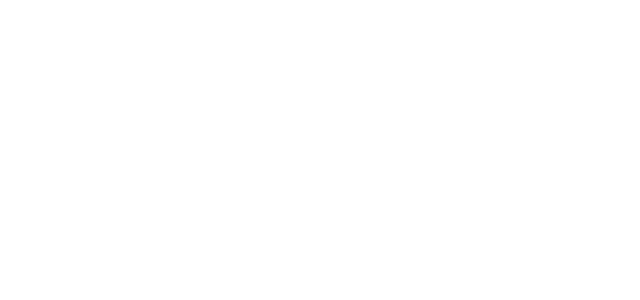
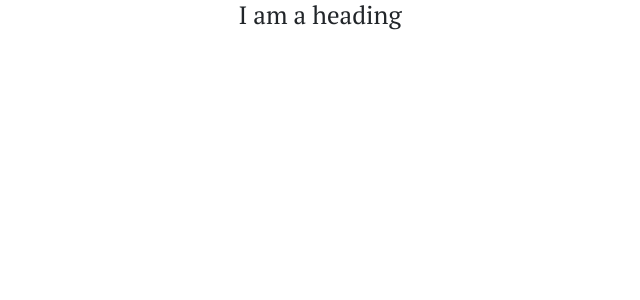
Before and after one commit to cartacioS/Front-End, a React (Create React App) app in the folder group-up/: page /requestform in a window 1280 px wide. Shown: the top 300 px of the page, without its empty margins (320-960 px from the left). Built offline with nearby package versions, Linux system fonts and the light colour scheme.

Commit message:
Adding RequestForm to routes

```diff
--- a/group-up/src/Containers/RequestForm.js
+++ b/group-up/src/Containers/RequestForm.js
@@ -1,22 +1,13 @@
 import React, { Component } from "react";
-import { Button, FormGroup, FormControl, ControlLabel } from "react-bootstrap";
-export default class RequestForm extends Component {
+import { Button } from "react-bootstrap";
+import "../Components/RequestButton.css";
+export default class Request extends Component {
+   render() {
+   return (
 
-    render() {
-        return(
-            <div>
-                <h1> bsdfmksdfskdf </h1>
-                <form>
-                <FormGroup controlId="title" bsSize="large">
-                    <ControlLabel> Request Title </ControlLabel>
-                        <FormControl
-                            autofocus
-                            placeholder="Enter Request Title"
-                            type="text"
-                        />
-                </FormGroup>
-                </form>
-            </div>
-        );
-    }
+     <div className="ListingsPage">
+        <h1>I am a heading</h1>
+     </div>
+     );
+   }
 }
--- a/group-up/src/Routes.js
+++ b/group-up/src/Routes.js
@@ -3,10 +3,13 @@ import { Route, Switch } from "react-router-dom";
 import Login from "./Containers/Login";
 import Register from "./Containers/Register";
 import ListingsPage from "./Containers/ListingsPage"
+import RequestForm from "./Containers/RequestForm"
 export default ({ location }) => (
   <Switch>
     <Route location={location} path="/" exact component={Login} />
     <Route location={location} path="/ListingsPage" exact component={ListingsPage} />
     <Route location={location} path="/register" exact component={Register} />
+    <Route location={location} path="/requestform" exact component={RequestForm} />
+
   </Switch>
 );
--- a/group-up/src/index.js
+++ b/group-up/src/index.js
@@ -15,12 +15,6 @@ import "./index.css";
 import navBarLoggedIn from './Components/navBarLoggedIn.js';
 import navBarBlank from './Components/navBarBlank.js';
 
-import Login from "./Containers/Login";
-
-import Register from "./Containers/Register";
-
-
-
 const store = createStore(
   rootReducer,
   composeWithDevTools(applyMiddleware(thunk))
@@ -30,6 +24,7 @@ ReactDOM.render((
 
    <Router>
    <div>
+   <Route exact path="/requestpage" component={navBarLoggedIn}></Route>
       <Route exact path="/listingspage" component={navBarLoggedIn}></Route>
       <Route exact path="/register" component={navBarBlank}></Route>
       <Route exact path="/"  component={navBarBlank}></Route>
```
